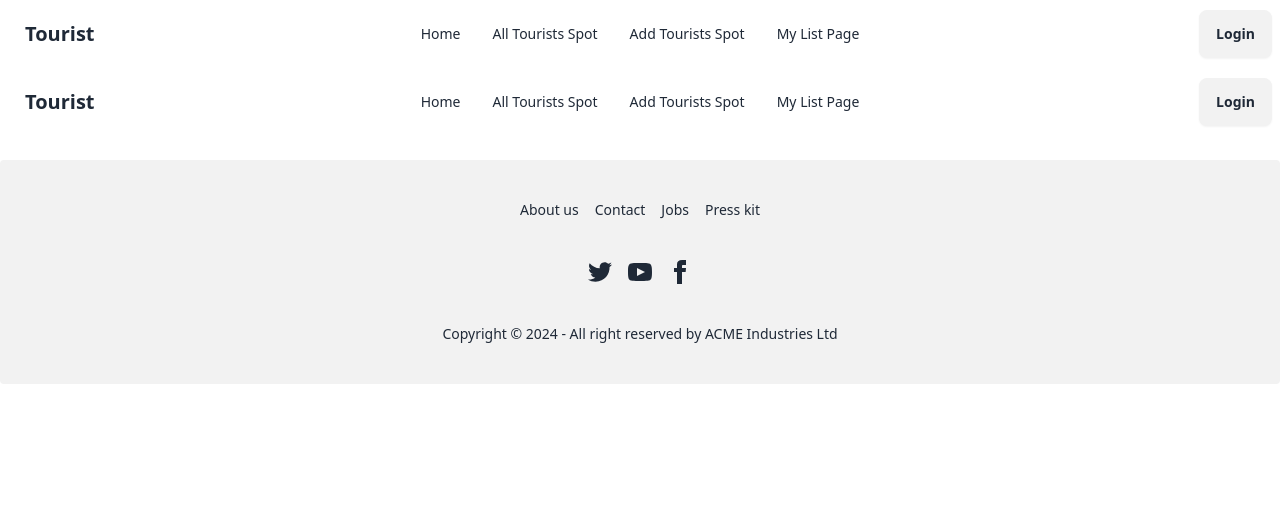
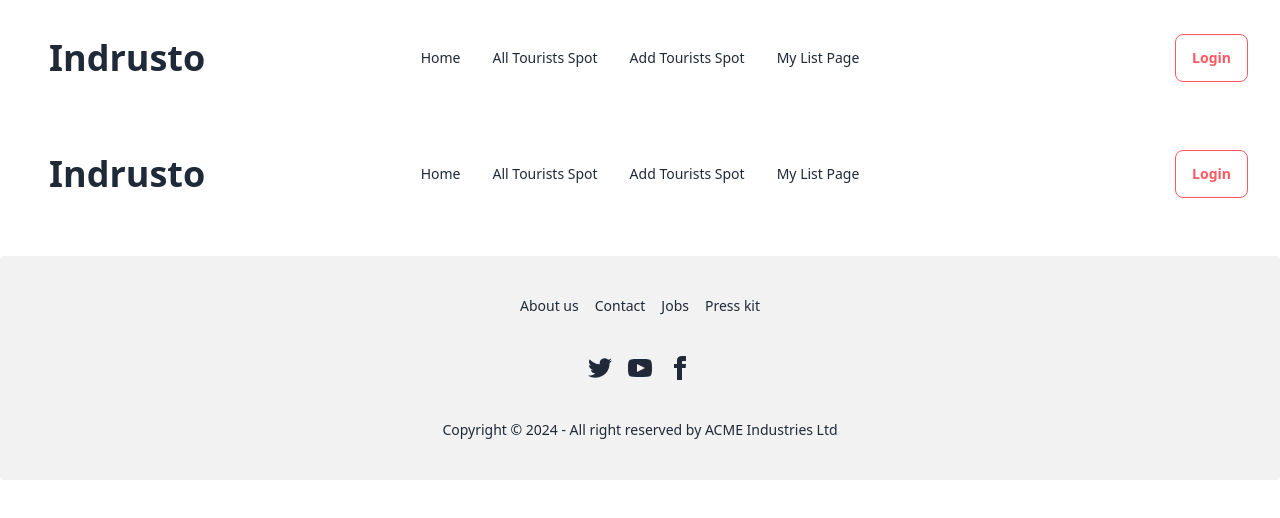
Before and after one commit to TauhidOSD/Tourism-client-public, a React (Vite) app: page /NavBer in a window 1280 px wide. Shown: the top 518 px of the page. Built offline with nearby package versions, Linux system fonts and the light colour scheme.

Commit message:
navber created

```diff
--- a/src/Components/Root/AuthProvider/AuthProvider.jsx
+++ b/src/Components/Root/AuthProvider/AuthProvider.jsx
@@ -36,7 +36,7 @@ const AuthProvider = ({children}) => {
         return unsubscribe();
       };
     }, []);
-    // console.log(user);
+    console.log(user);
     //  register with email and pass
     const createUser = (email, password) => {
       console.log(email, password);
--- a/src/Components/Root/NavBer/NavBer.jsx
+++ b/src/Components/Root/NavBer/NavBer.jsx
@@ -1,6 +1,28 @@
+import { useContext } from "react";
 import { Link, NavLink } from "react-router-dom";
+import Swal from "sweetalert2";
+import { AuthContext } from "../../../Provider/AuthProvider";
 
 const NavBer = () => {
+
+    const { user, logout } = useContext(AuthContext);
+    console.log(user);
+    const handleLogOut = () => {
+      logout()
+        .then(() => {
+          Swal.fire({
+            title: "success!",
+            text: "Logout Succesfull",
+            icon: "success",
+            confirmButtonText: "Ok",
+          });
+        })
+        .catch((error) => {
+          console.log(error.message);
+        });
+    };
+
+
   const links = (
     <>
       <li>
@@ -19,8 +41,7 @@ const NavBer = () => {
   );
 
   return (
-    <div>
-      <div className="navbar bg-base-100">
+    <div className="navbar bg-base-100 lg:p-8 md:px-2">
       <div className="navbar-start">
         <div className="dropdown">
           <div tabIndex={0} role="button" className="btn btn-ghost lg:hidden">
@@ -46,19 +67,44 @@ const NavBer = () => {
             {links}
           </ul>
         </div>
-          <a className="btn btn-ghost text-xl">Tourist</a>
+        <a className="btn btn-ghost text-2xl md:text-4xl font-bold  ">
+          Indrusto
+        </a>
       </div>
       <div className="navbar-center hidden lg:flex">
         <ul className="menu menu-horizontal px-1">{links}</ul>
       </div>
 
-        <div className="navbar-end">
-            <Link to="/SignIn">
-            <a className="btn">Login</a>
+      <div className="navbar-end flex">
+        <label className="mr-5">
+          {user && (
+            <div
+              className="tooltip  tooltip-bottom"
+              data-tip={user?.displayName}
+            >
+              <img
+                style={{ width: "50px" }}
+                className="w-50 rounded-full circle"
+                src={user?.photoURL}
+              />
+            </div>
+          )}
+        </label>
+        {user ? (
+          <button
+            onClick={handleLogOut}
+            className="btn btn-outline btn-error text-white font-bold"
+          >
+            LogOut
+          </button>
+        ) : (
+          <Link
+            to="/SignIn"
+            className="btn btn-outline btn-error text-white font-bold"
+          >
+            Login
           </Link>
-
-        </div>
-
+        )}
       </div>
     </div>
   );
```
Lines whose indentation alone changed are shown as unchanged.
